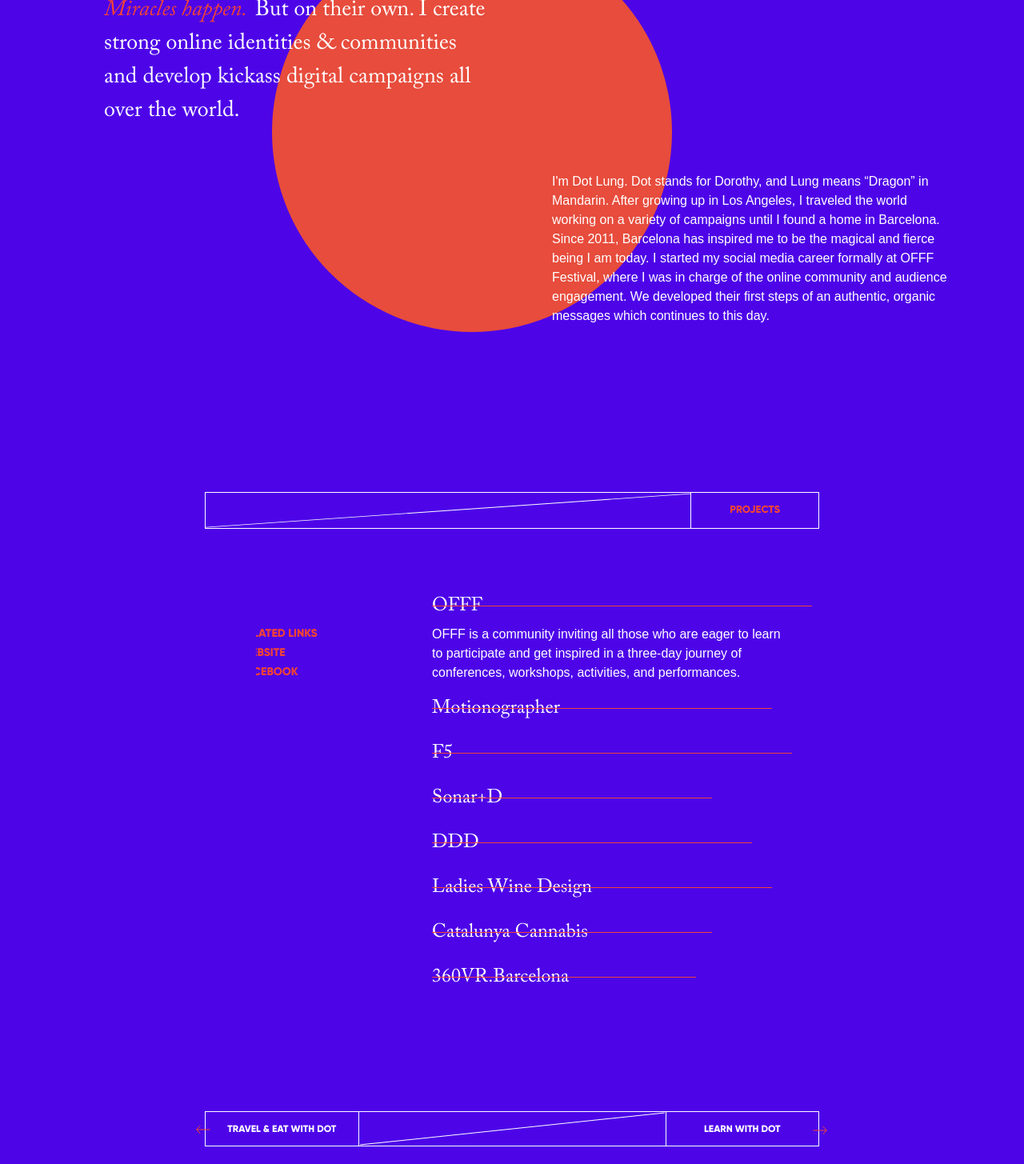
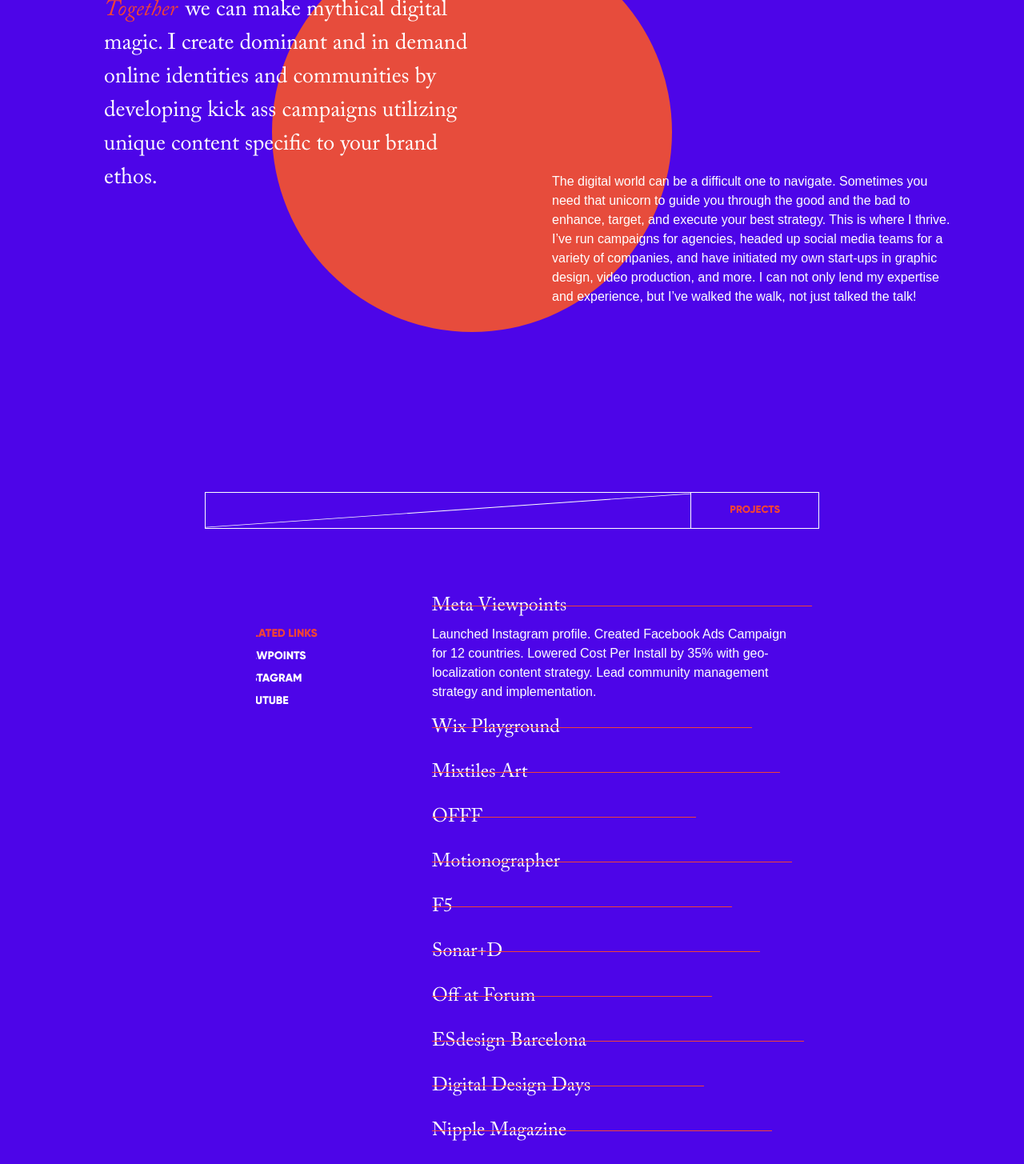
Before and after one commit to ArnabShikder24/dotlung-frontend, a Next.js app: page /work-with-dot in a window 1280 px wide. Shown: the part 940-2395 px from the top of the page at 80% size. Built offline with nearby package versions, Linux system fonts and the light colour scheme; a web font is replaced by a local one.

Commit message:
work with dot done with completed accordion

```diff
--- a/src/app/work-with-dot/page.tsx
+++ b/src/app/work-with-dot/page.tsx
@@ -21,43 +21,196 @@
   const items = [
     {
       width: "95%",
+      title: "Meta Viewpoints",
+      content:
+        "Launched Instagram profile. Created Facebook Ads Campaign for 12 countries. Lowered Cost Per Install by 35% with geo-localization content strategy. Lead community management strategy and implementation.",
+      links: [
+        {
+          title: "Viewpoints",
+          url: "https://viewpoints.fb.com/",
+        },
+        {
+          title: "Instagram",
+          url: "https://www.instagram.com/metaviewpoints/",
+        },
+        {
+          title: "YouTube",
+          url: "http://www.youtube.com/user/YouTube",
+        },
+      ],
+    },
+    {
+      width: "80%",
+      title: "Wix Playground",
+      content:
+        "Wix provides a world-class platform to over 150 million users in 190 countries, empowering everyone to express themselves and build their online presence. Whether you’re an entrepreneur, designer, developer, musician, photographer or restaurant owner, you’ll find specialized features to create a professional website and manage your business. With Wix Playground we created the social media strategy and Instagram account launch to showcase Wix Design Studio!",
+      links: [
+        {
+          title: "Wix Playground",
+          url: "https://www.wix.com/playground/",
+        },
+        {
+          title: "Wix Academy",
+          url: "https://www.wix.com/playground/academy",
+        },
+        {
+          title: "Instagram",
+          url: "http://instagram.com/wixplayground",
+        },
+      ],
+    },
+    {
+      width: "87%",
+      title: "Mixtiles Art",
+      content:
+        "Your favorite art shop on the net! Mixtiles Art is the easiest and most affordable way to decorate with art! Discover unique art and support rising artists from around the world. High quality framed art prints all come with Mixtiles' patent sticky-on frames that last forever.",
+      links: [
+        {
+          title: "Mixtiles Art",
+          url: "http://mixtiles.com/art",
+        },
+        {
+          title: "Instagram",
+          url: "http://instagram.com/mixtiles_art",
+        },
+      ],
+    },
+    {
+      width: "66%",
       title: "OFFF",
-      content: "OFFF is a community inviting all those who are eager to learn to participate and get inspired in a three-day journey of conferences, workshops, activities, and performances."
+      content:
+        "OFFF is a community inviting all those who are eager to learn to participate and get inspired in a three-day journey of conferences, workshops, activities and performances. What is it about exactly? It’s a combination of Offline/Online designers, Motion Designers, Thinkers, Sound Designers, Graphic Designers, Theorists, Developers, Professionals, Students… Putting the titles aside, OFFF is made for the curious.",
+      links: [
+        {
+          title: "WEBSITE",
+          url: "http://offf.barcelona/",
+        },
+        {
+          title: "FACEBOOK",
+          url: "https://www.facebook.com/OFFFevents",
+        },
+        {
+          title: "INSTAGRAM",
+          url: "https://www.instagram.com/offfest/",
+        },
+      ],
+    },
+    {
+      width: "90%",
+      title: "Motionographer",
+      content:
+        "Motionographer is a source of inspiration for designers, animators and storytellers sharing work from studios, freelancers, and students. It features stories giving readers a deep understanding of the work and industry. Motionographer is not just about motion design, it’s about inspiring those involved in the industry!",
+      links: [
+        {
+          title: "WEBSITE",
+          url: "http://motionographer.com/",
+        },
+        {
+          title: "FACEBOOK",
+          url: "https://www.facebook.com/motionographer",
+        },
+      ],
+    },
+    {
+      width: "75%",
+      title: "F5",
+      content:
+        "F5 IS A CREATIVITY FESTIVAL EXPLORING THE INTERSECTION OF DESIGN, ART & TECHNOLOGY. F5 brings together the thinkers and doers that are breaking ground and shaping new standards in media and design. It’s an essential meeting point for future-minded individuals with the power to create lasting change.",
+      links: [
+        { title: "WEBSITE", url: "http://f5fest.com/" },
+        { title: "INSTAGRAM", url: "http://instagram.com/f5fest" },
+        { title: "FACEBOOK", url: "http://fb.me/f5fest" },
+      ],
+    },
+    {
+      width: "82%",
+      title: "Sonar+D",
+      content:
+        "Sónar+D is an international congress that explores how creativity is changing our present and imagining new futures, in collaboration with researchers, innovators and business leaders.",
+      links: [
+        { title: "WEBSITE", url: "https://sonarplusd.com/" },
+        { title: "FACEBOOK", url: "https://www.facebook.com/sonarplusd" },
+        { title: "INSTAGRAM", url: "https://www.instagram.com/sonarplusd/" },
+      ],
+    },
+    {
+      width: "70%",
+      title: "Off at Forum",
+      content:
+        "Off at Forum — Barcelona's official Off Sonar parties at Parc del Forum with headliners like Circoloco, Diynamic Outdoor, Afterlife, A:rpia:r , Ricardo Villalobos, SecretSundaze, Soul Clap & Wolf + Lamb , Crewlove and many more.",
+      links: [
+        { title: "FACEBOOK", url: "https://www.facebook.com/offatforum/" },
+      ],
+    },
+    {
+      width: "93%",
+      title: "ESdesign Barcelona",
+      content:
+        "Formamos a profesionales para convertirles en motor del cambio que les permita la trasformación del entorno y la generación de nuevos espacios, desarrollando la creatividad y la innovación.",
+      links: [
+        { title: "ESdesign Website", url: "https://www.esdesignbarcelona.com/" },
+        { title: "ESdesign Instagram", url: "http://instagram.com/esdesignbarcelona" },
+      ],
+    },
+    {
+      width: "68%",
+      title: "Digital Design Days",
+      content:
+        "Digital Design Days is a 3-day event offering exclusive conferences, the third edition of Offf Milano, professional workshops, digital showcases & installations, a party and many networking activities.",
+      links: [
+        { title: "WEBSITE", url: "http://ddd.it/" },
+        { title: "FACEBOOK", url: "https://www.facebook.com/digitaldesigndays" },
+        { title: "INSTAGRAM", url: "https://www.instagram.com/digitaldesigndays/" },
+      ],
     },
     {
       width: "85%",
-      title: "Motionographer",
-      content: "Motionographer sit amet, consectetur adipiscing elit, sed do eiusmod tempor incididunt ut labore et dolore magna aliqua. Ut enim ad minim veniam, quis nostrud exercitation ullamco laboris nisi ut aliquip ex ea commodo consequat."
+      title: "Nipple Magazine",
+      content:
+        "We launched the world's first Instastory Nipple Exhibition to fight gender inequality on Instagram.",
+      links: [
+        { title: "Nipple Magazine", url: "http://instagram.com/nipplemagazine" },
+        {
+          title: "Stop Nipple Censorship Campaign",
+          url: "http://stopnipplecensorship.org/",
+        },
+      ],
     },
     {
-      width: "90%",
-      title: "F5",
-      content: "F5 is a creativity festival that brings together diverse creative professionals across design, art, and technology to share ideas and inspire innovation."
+      width: "78%",
+      title: "Ladies, Wine & Design Barcelona",
+      content:
+        "Ladies, Wine & Design was started by Jessica Walsh after writing this article as an initiative to foster women creativity. Only a tiny percent of creative directors are women, and LW&D wants to help change this through mentorship circles, portfolio reviews, and creative meet-ups.",
+      links: [
+        { title: "WEBSITE", url: "http://ladieswinedesign.com/" },
+        { title: "INSTAGRAM", url: "https://www.instagram.com/ladieswinedesignbcn/" },
+      ],
     },
     {
-      width: "70%",
-      title: "Sonar+D",
-      content: "Sonar+D is the international conference that brings together creativity, technology, and business, exploring how creativity is changing our present and imagining new futures."
+      width: "91%",
+      title: "Catalunya Cannabis",
+      content:
+        "Catalunya Canabis is a private members club based in Barcelona sharing the culture of Canabis in a more exclusive environment focusing on experiential opportunities including food, beverages, locations, and the combination of those elements.",
+      links: [
+        { title: "INSTAGRAM", url: "http://instagram.com/catalunyacannabis/" },
+      ],
     },
     {
-      width: "80%",
-      title: "DDD",
-      content: "Design, Development, and Digital arts conference focusing on the intersection of creative disciplines and technical innovation."
+      width: "73%",
+      title: "Paper Sessions by OCB",
+      content:
+        "OCB's Paper Sessions — a virtual concert venue to enjoy eclectic music all year long. Paper Sessions is a YouTube channel for livestream concerts with new artists every month hosted by OCB.",
+      links: [
+        { title: "WEBSITE", url: "http://ocbpapersessions.com/" },
+        { title: "FACEBOOK", url: "https://www.facebook.com/OCBsessions/" },
+        { title: "INSTAGRAM", url: "https://www.instagram.com/ocbsessions/" },
+      ],
     },
     {
-      width: "85%",
-      title: "Ladies Wine Design",
-      content: "A global non-profit initiative started by Jessica Walsh to foster creative community among women in design through mentorship circles, portfolio reviews, and creative meetups."
-    },
-    {
-      width: "70%",
-      title: "Catalunya Cannabis",
-      content: "Information and community forum discussing policies, research, and cultural aspects of cannabis in Catalunya."
-    },
-    {
-      width: "66%",
-      title: "360VR.Barcelona",
-      content: "Platform for immersive technology and virtual reality experiences showcasing the latest innovations in 360° content creation and VR applications."
+      width: "60%",
+      title: "Wok to Walk",
+      content: "Global Social Media Strategy across 200 franchises.",
+      links: [],
     },
   ];
 
@@ -93,22 +246,17 @@
               <p className="font-caslon lg:text-2xl mt-6 lg:mt-8" style={{ lineHeight: "1.5" }}>
                 <RevealOnScroll>
                   <p className="text-secondary italic">
-                    Together we can work miracles.
+                    Mythical digital magic.
                   </p>{" "}
                 </RevealOnScroll>
                 <RevealOnScroll>
-                  <p>I create strong</p>
+                  <p>I have worked worldwide</p>
                 </RevealOnScroll>
                 <RevealOnScroll>
-                  <p>online identities & communities and develop</p>
+                  <p>weaving wonders for top brands, events, and</p>
                 </RevealOnScroll>
                 <RevealOnScroll>
-                  <p>kickass digital campaigns &</p>
-                </RevealOnScroll>
-                <RevealOnScroll>
-                  <p className="text-secondary italic">
-                    strong online identities and communities
-                  </p>{" "}
+                  <p>concepts.</p>
                 </RevealOnScroll>
               </p>
             <p className="uppercase items-center mt-2 lg:mt-10 py-3 text-white font-light font-gilroy" style={{ fontSize: "12px" }}>
@@ -139,50 +287,31 @@
             <p className="absolute mx-5 lg:mx-0 lg:left-10 top-[22%] max-w-[30rem] font-caslon text-[1.375rem] lg:text-[1.75rem]">
                 <span className="italic text-secondary mr-1">
                   <RevealOnScrollSpan>
-                    Miracles happen.
+                    Together
                   </RevealOnScrollSpan>
                 </span>
                   <RevealOnScrollSpan>
-                    But on their own. I create
+                    we can make mythical digital magic.
                   </RevealOnScrollSpan>
                   <RevealOnScrollSpan>
-                    strong online identities & communities and
+                    I create dominant and in demand online
                   </RevealOnScrollSpan>
                   <RevealOnScrollSpan>
-                    develop kickass digital campaigns all over the
+                    identities and communities by developing
                   </RevealOnScrollSpan>
                   <RevealOnScrollSpan>
-                    world.
+                    kick ass campaigns utilizing unique content
+                  </RevealOnScrollSpan>
+                  <RevealOnScrollSpan>
+                    specific to your brand ethos.
                   </RevealOnScrollSpan>
             </p>
             <div className="absolute mx-5 mt-10 md:mt-0 lg:mx-0 lg:right-0 top-[350px] md:top-[40%] lg:top-1/2 max-w-[500px] text-sm md:text-base leading-relaxed font-asty">
-              <RevealOnScrollSpan>
-                I&apos;m Dot Lung. Dot stands for Dorothy, and Lung means “Dragon”
-              </RevealOnScrollSpan>
-              <RevealOnScrollSpan>
-                in Mandarin. After growing up in Los Angeles, I traveled the world
-              </RevealOnScrollSpan>
-              <RevealOnScrollSpan>
-                working on a variety of campaigns until I found a home in
-              </RevealOnScrollSpan>
-              <RevealOnScrollSpan>
-                Barcelona. Since 2011, Barcelona has inspired me to be the
-              </RevealOnScrollSpan>
-              <RevealOnScrollSpan>
-                magical and fierce being I am today. I started my social media
-              </RevealOnScrollSpan>
-              <RevealOnScrollSpan>
-                career formally at OFFF Festival, where I was in charge of the
-              </RevealOnScrollSpan>
-              <RevealOnScrollSpan>
-                online community and audience engagement. We developed their
-              </RevealOnScrollSpan>
-              <RevealOnScrollSpan>
-                first steps of an authentic, organic messages which continues to
-              </RevealOnScrollSpan>
-              <RevealOnScrollSpan>
-                this day.
-              </RevealOnScrollSpan>
+              <RevealOnScrollSpan>The digital world can be a difficult one to navigate.</RevealOnScrollSpan>
+              <RevealOnScrollSpan>Sometimes you need that unicorn to guide you through the good and the bad to enhance, target, and execute your best strategy.</RevealOnScrollSpan>
+              <RevealOnScrollSpan>This is where I thrive.</RevealOnScrollSpan>
+              <RevealOnScrollSpan>I’ve run campaigns for agencies, headed up social media teams for a variety of companies, and have initiated my own start-ups in graphic design, video production, and more.</RevealOnScrollSpan>
+              <RevealOnScrollSpan>I can not only lend my expertise and experience, but I’ve walked the walk, not just talked the talk!</RevealOnScrollSpan>
             </div>
         </div>
       </div>
--- a/src/components/AccordionItem.tsx
+++ b/src/components/AccordionItem.tsx
@@ -1,3 +1,4 @@
+import Link from "next/link";
 import RevealOnScroll from "./RevealOnScroll";
 
 const AccordionItem = ({ item, isActive, onToggle }) => {
@@ -17,20 +18,36 @@
       {/* Accordion content */}
       <div
         className={`overflow-hidden transition-all duration-500 ${
-          isActive ? 'max-h-60 opacity-100' : 'max-h-0 opacity-0'
+          isActive ? 'max-h-96 opacity-100' : 'max-h-0 opacity-0'
         }`}
       >
         <p className="text-base font-light pr-12 font-asty">{item.content}</p>
-        <div className="font-gilroy text-secondary text-[0.875rem] pt-2 uppercase leading-6 md:hidden">
-          <p>Related links</p>
-          <p>WEBSITE</p>
-          <p>FACEBOOK</p>
-        </div>
-        <div className="font-gilroy text-secondary text-[0.875rem] uppercase leading-6 hidden md:block absolute -left-[240px] top-[39px]">
-          <p>Related links</p>
-          <p>WEBSITE</p>
-          <p>FACEBOOK</p>
-        </div>
+        {
+          item?.links && item.links.length > 0 && (
+            <>
+              <div className="font-gilroy text-[0.875rem] pt-2 uppercase leading-6 md:hidden">
+                <p className="text-secondary mb-1">Related links</p>
+                {
+                  item.links.map((link, index) => (
+                    <Link key={index} href={link?.url} target="_blank" className="cursor-pointer hover:text-secondary block mb-1">
+                      {link?.title}
+                    </Link>
+                  ))
+                }
+              </div>
+              <div className="font-gilroy text-[0.875rem] uppercase leading-6 hidden md:block absolute -left-[240px] top-[39px]">
+                <p className="cursor-pointer text-secondary mb-1">Related links</p>
+                {
+                  item.links.map((link, index) => (
+                    <Link key={index} href={link?.url} target="_blank" className="cursor-pointer hover:text-secondary block mb-1">
+                      {link?.title}
+                    </Link>
+                  ))
+                }
+              </div>
+            </>
+          )
+        }
       </div>
     </RevealOnScroll>
   );
```
